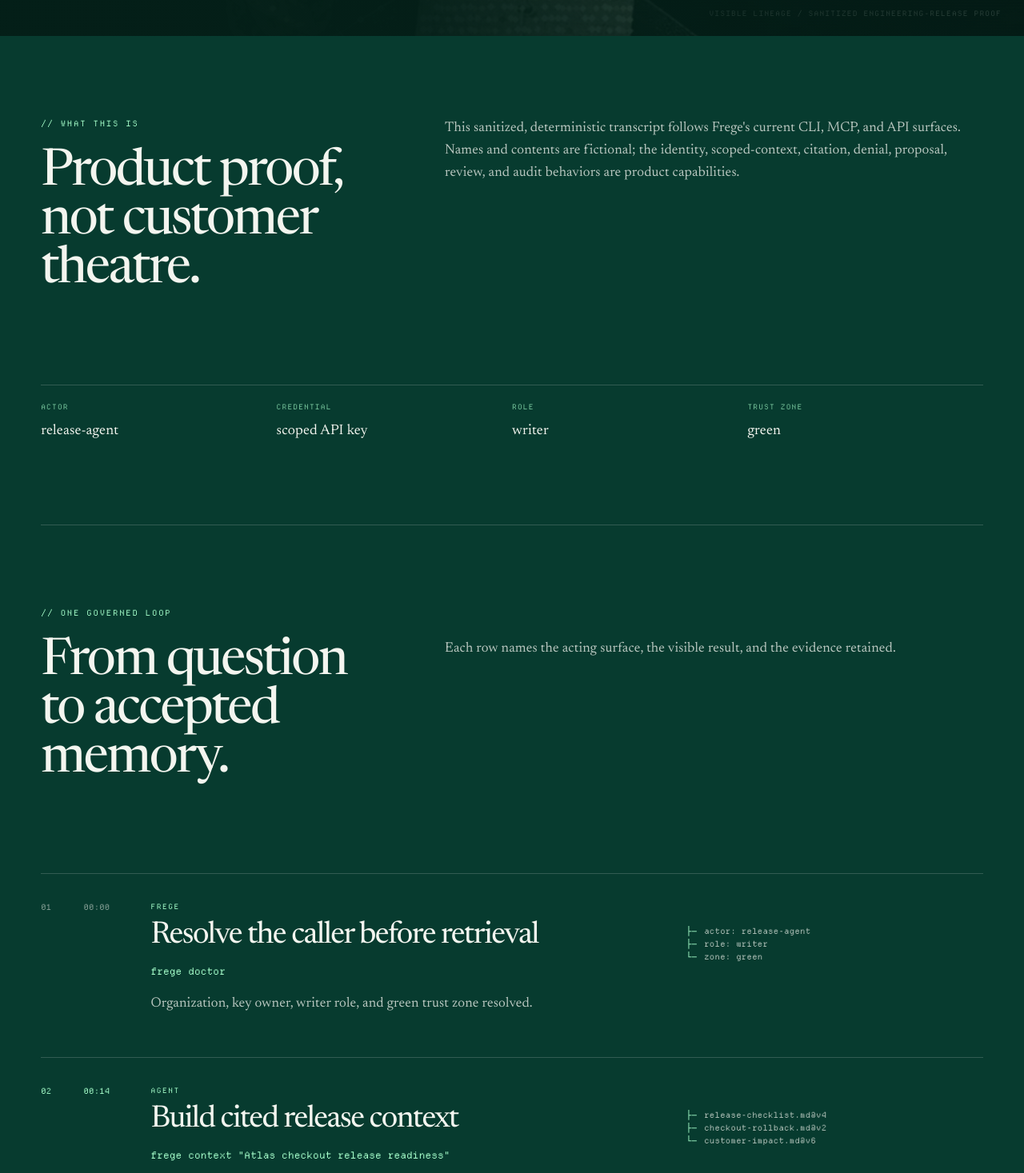
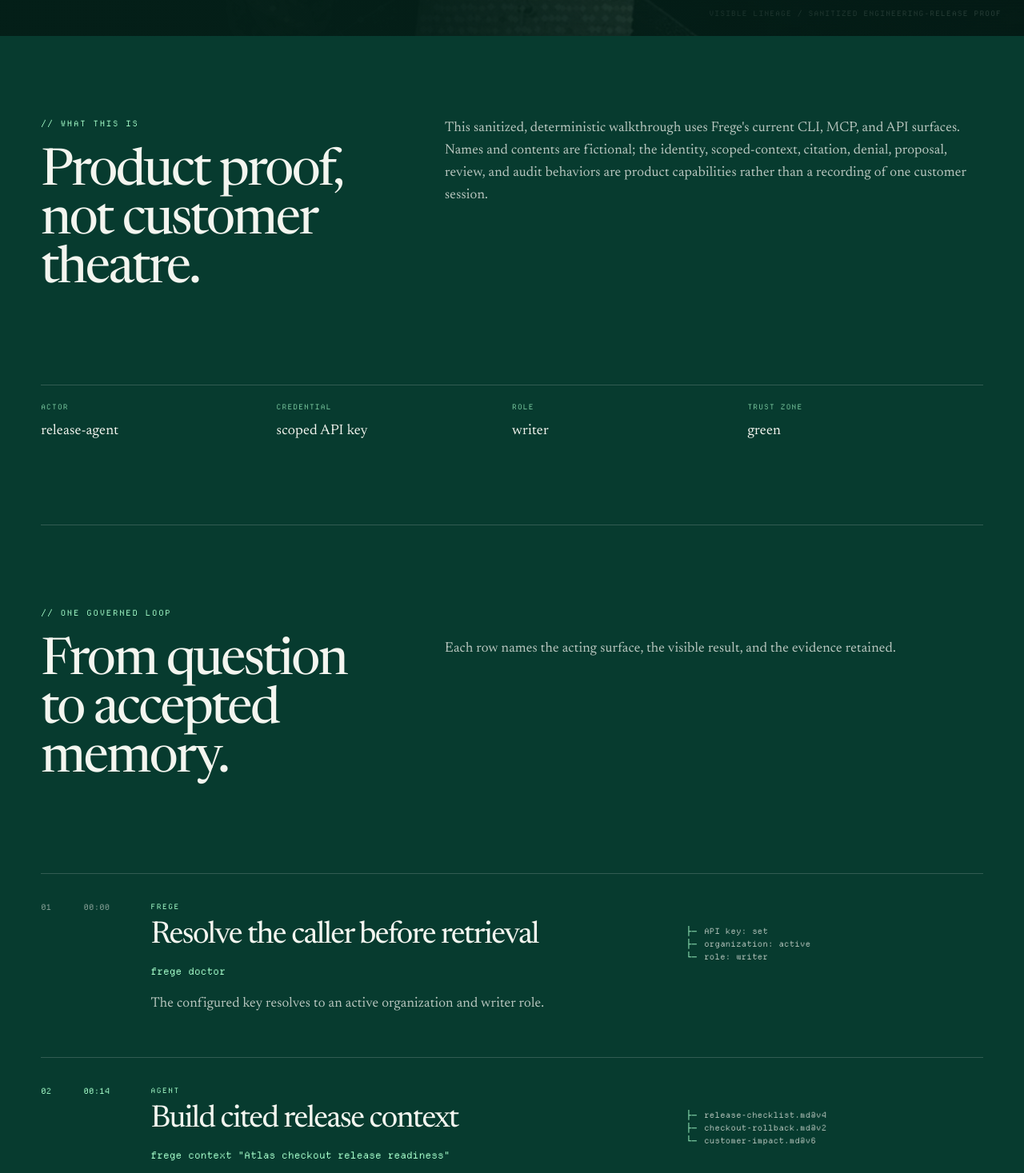
Before and after one commit to Finberg-Laurelin-CEO/frege.dev, a Next.js app: page /demo in a window 1280 px wide. Shown: the part 783-2250 px from the top of the page at 80% size. Built offline with nearby package versions, Linux system fonts and the light colour scheme.

Commit message:
Tighten public preview claims

```diff
--- a/lib/public-proof.ts
+++ b/lib/public-proof.ts
@@ -15,7 +15,7 @@ export const PUBLIC_PROOF = {
   duration: "90 seconds",
   title: "A coding agent asks what can ship. Frege shows the answer and the boundary.",
   summary:
-    "This sanitized, deterministic transcript follows Frege's current CLI, MCP, and API surfaces. Names and contents are fictional; the identity, scoped-context, citation, denial, proposal, review, and audit behaviors are product capabilities.",
+    "This sanitized, deterministic walkthrough uses Frege's current CLI, MCP, and API surfaces. Names and contents are fictional; the identity, scoped-context, citation, denial, proposal, review, and audit behaviors are product capabilities rather than a recording of one customer session.",
   actor: {
     label: "release-agent",
     credential: "scoped API key",
@@ -29,8 +29,8 @@ export const PUBLIC_PROOF = {
       surface: "frege",
       title: "Resolve the caller before retrieval",
       command: "frege doctor",
-      result: "Organization, key owner, writer role, and green trust zone resolved.",
-      evidence: ["actor: release-agent", "role: writer", "zone: green"],
+      result: "The configured key resolves to an active organization and writer role.",
+      evidence: ["API key: set", "organization: active", "role: writer"],
       tone: "neutral",
     },
     {
```
Also changed, not shown: scripts/prototype/test-public-proof.mjs (+7 -0 lines), 1 other file (tests, documents, lock files or other folders).
